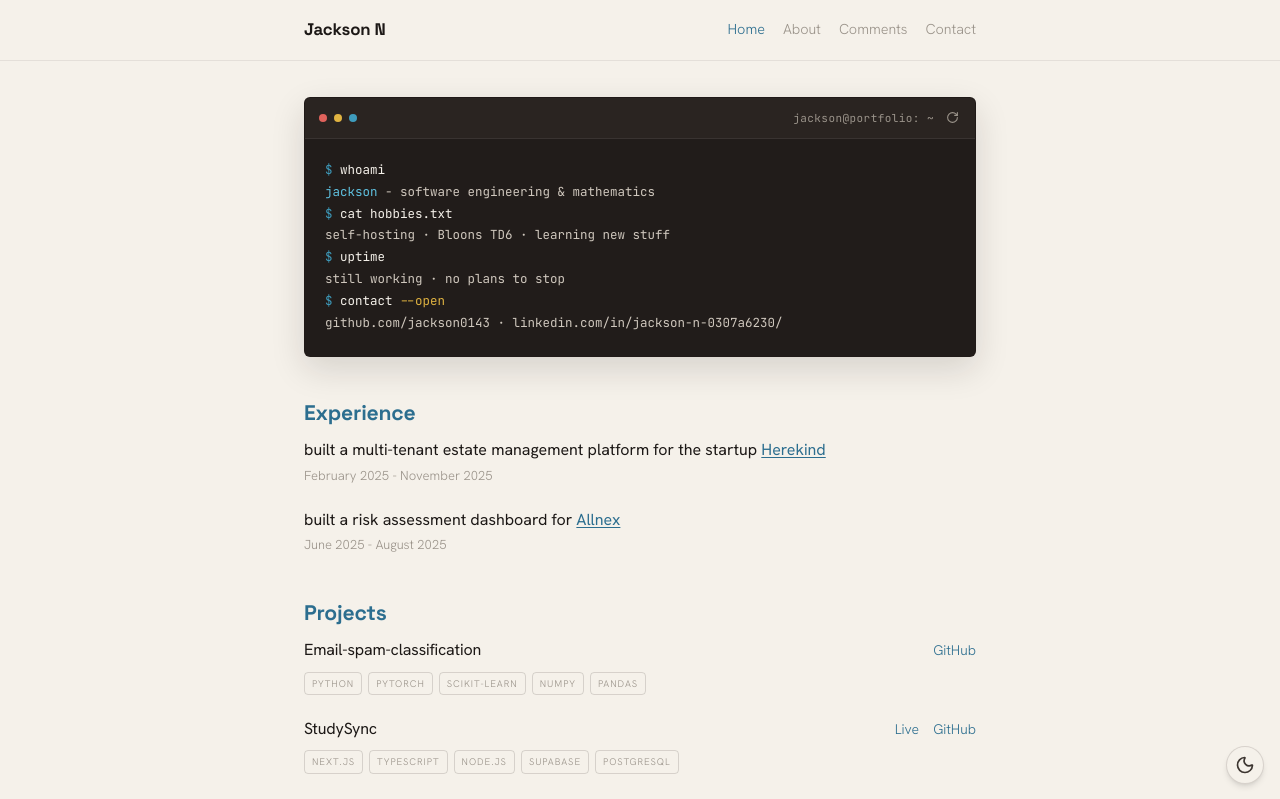
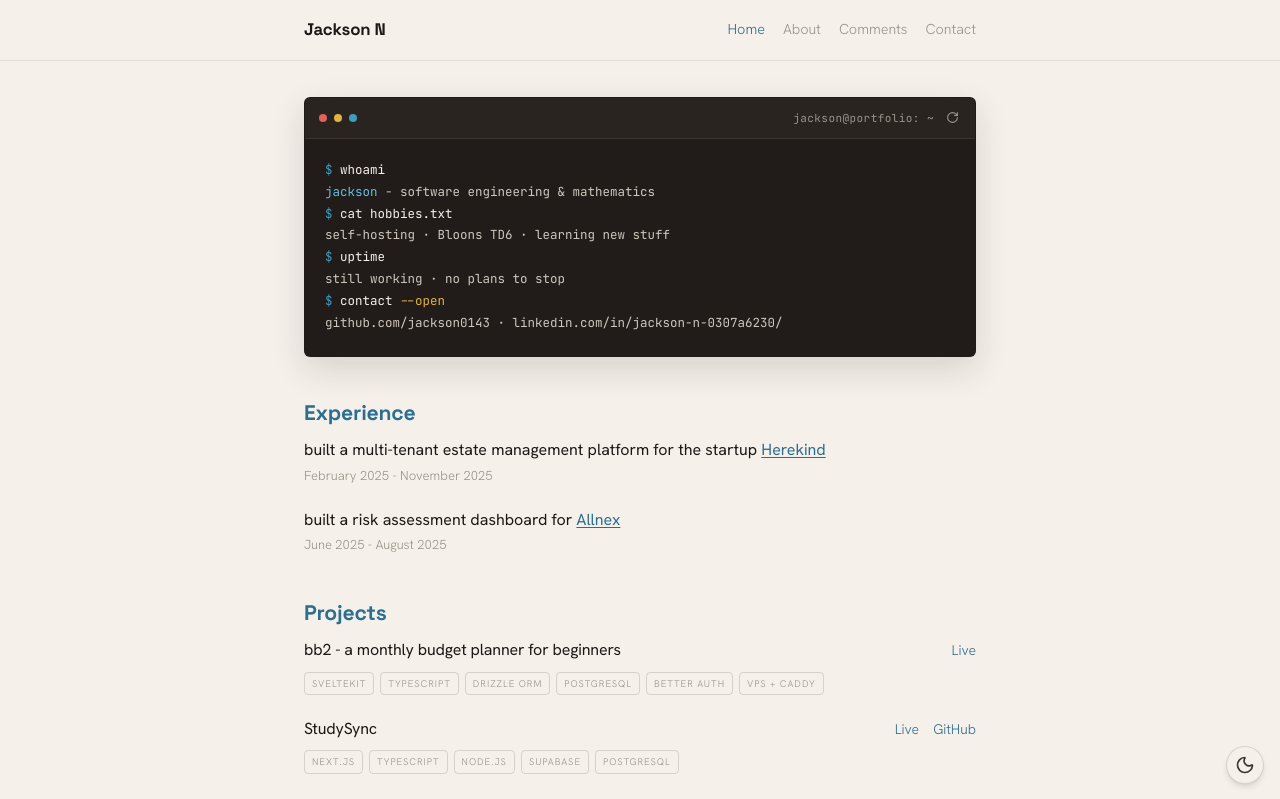
Before and after one commit to jackson0143/personal-site, a Next.js app: page / in a window 1280 px wide. Shown: the top 799 px of the page. Built offline with nearby package versions, Linux system fonts and the light colour scheme.

Commit message:
removed spam classification, added small project

```diff
--- a/app/page.tsx
+++ b/app/page.tsx
@@ -10,13 +10,22 @@ type Project = {
 };
 
 const PROJECTS: Project[] = [
+  // {
+  //   title: "Email-spam-classification",
+  //   tags: ["Python", "PyTorch", "Scikit-learn", "NumPy", "pandas"],
+  //   links: [
+  //     { label: "GitHub", href: "https://github.com/jackson0143/Email-spam-classification" },
+  //   ],
+  // },
+
   {
-    title: "Email-spam-classification",
-    tags: ["Python", "PyTorch", "Scikit-learn", "NumPy", "pandas"],
-    links: [
-      { label: "GitHub", href: "https://github.com/jackson0143/Email-spam-classification" },
-    ],
-  },
+  title: "bb2 - a monthly budget planner for beginners",
+  tags: ["SvelteKit", "TypeScript", "Drizzle ORM", "PostgreSQL", "Better Auth", "VPS + Caddy"],
+  links: [
+    { label: "Live", href: "https://budget.jxnlab.net" },
+  ],
+},
+
   {
     title: "StudySync",
     tags: ["Next.js", "TypeScript", "Node.js", "Supabase", "PostgreSQL"],
```
